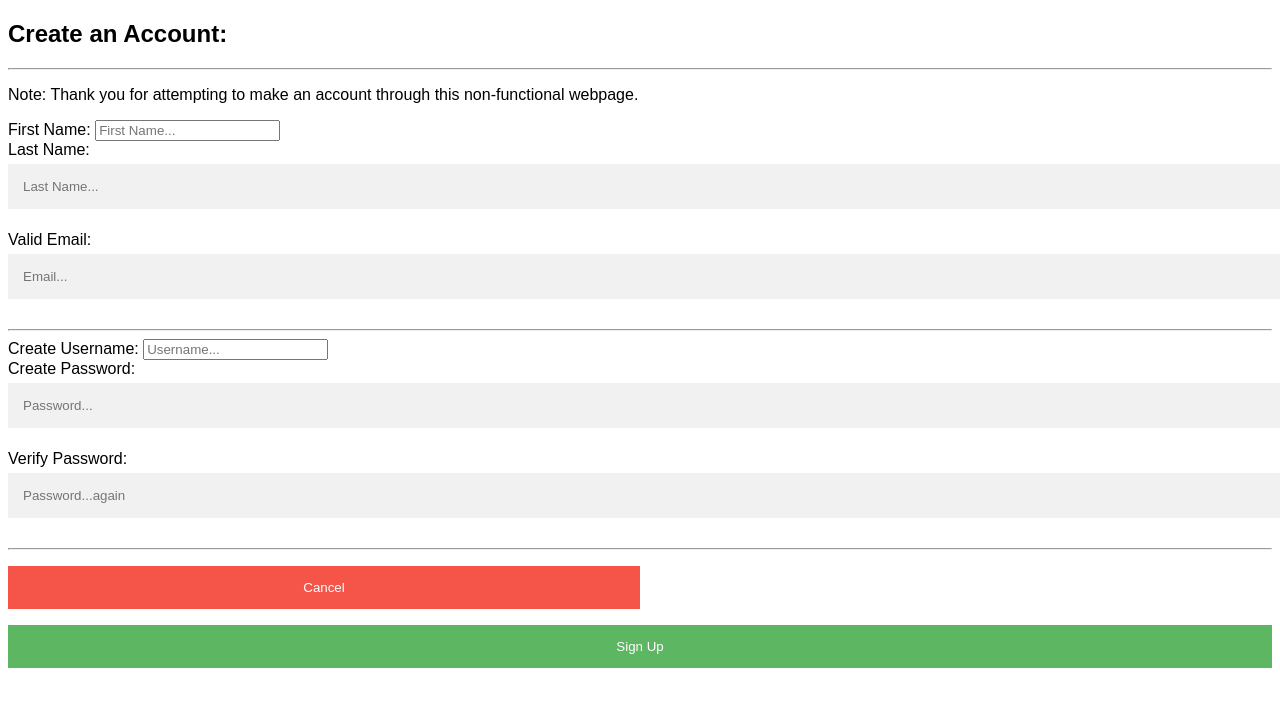
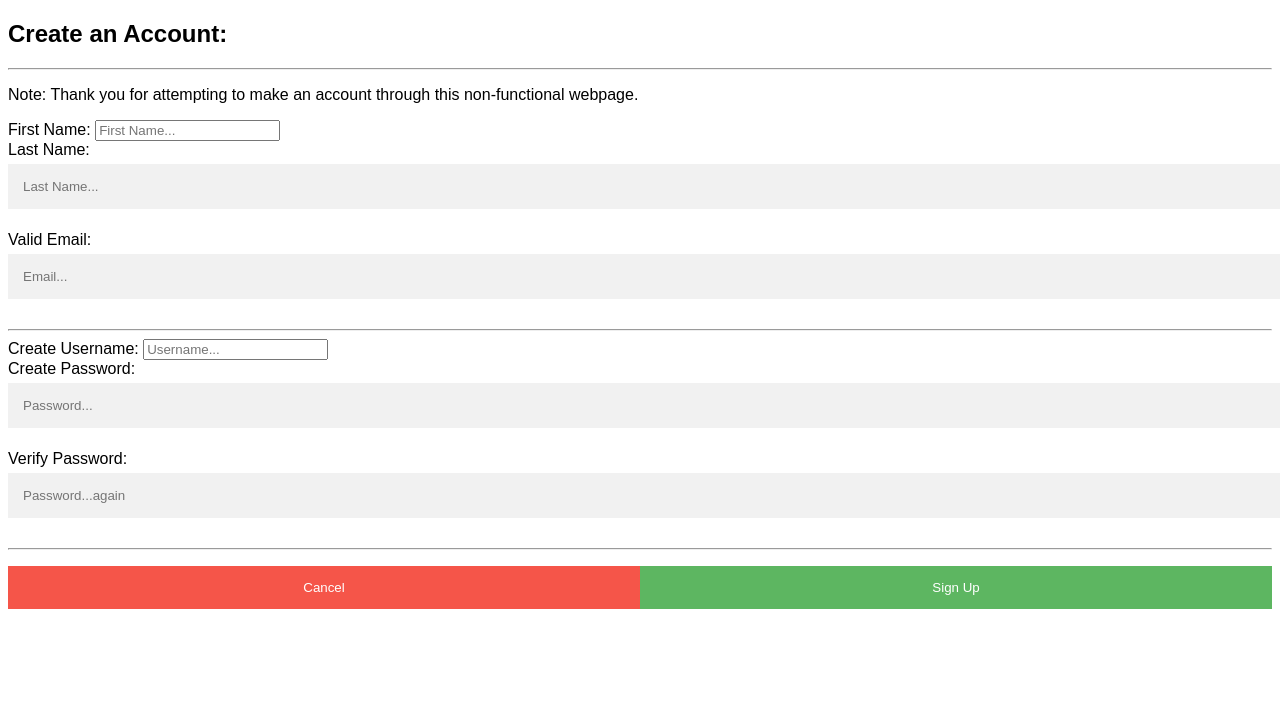
Before and after one commit to fhtran/Playground, a website: page HTML.CSS.JS_Concepts/Create.html in a window 1280 px wide. Shown: the top 706 px of the page. Drawn offline with Linux system fonts and the light colour scheme.

Commit message:
Fix Button to no-where

```diff
--- a/HTML.CSS.JS_Concepts/Create.css
+++ b/HTML.CSS.JS_Concepts/Create.css
@@ -34,7 +34,7 @@ button:hover {
   background-color: #f44336;
 }
 
-.Cancel_btn, .signupbtn {
+.Cancel_btn, .Signup_btn {
   float: left;
   width: 50%;
 }
```
